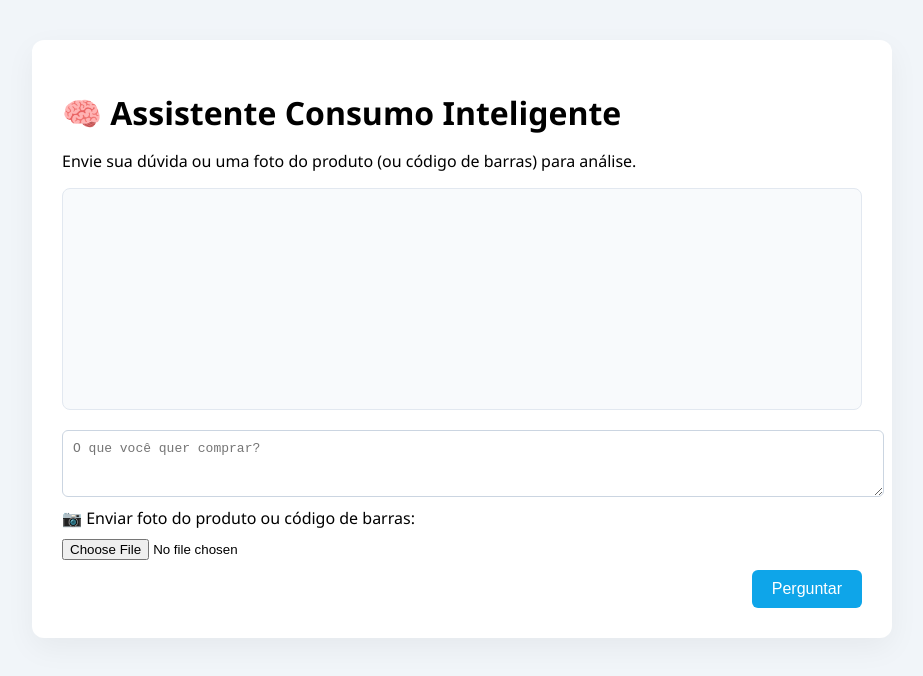
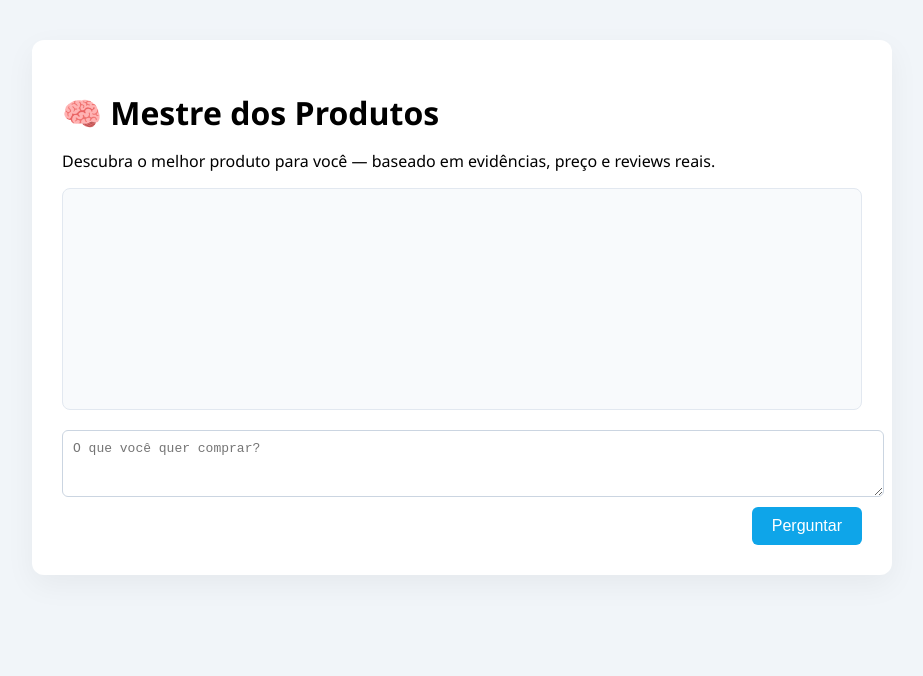
Before and after one commit to somosconsumidores/mestre-dos-produtos-site, a plain HTML site: page index.html in a window 1280 px wide. Shown: the whole page, without its empty margins (178-1101 px from the left). Drawn offline with Linux system fonts and the light colour scheme.

Commit message:
Update index.html

```diff
--- a/index.html
+++ b/index.html
@@ -3,23 +3,18 @@
 <head>
   <meta charset="UTF-8" />
   <meta name="viewport" content="width=device-width, initial-scale=1.0" />
-  <title>Assistente Consumo Inteligente</title>
+  <title>Mestre dos Produtos</title>
   <link rel="stylesheet" href="style.css" />
 </head>
 <body>
   <div class="container">
-    <h1>🧠 Assistente Consumo Inteligente</h1>
-    <p>Envie sua dúvida ou uma foto do produto (ou código de barras) para análise.</p>
+    <h1>🧠 Mestre dos Produtos</h1>
+    <p>Descubra o melhor produto para você — baseado em evidências, preço e reviews reais.</p>
 
     <div class="chat-box" id="chat-box"></div>
 
     <div class="input-area">
       <textarea id="question" placeholder="O que você quer comprar?" rows="3"></textarea>
-
-      <!-- NOVO BLOCO: Upload de imagem -->
-      <label for="imagemInput" class="file-label">📷 Enviar foto do produto ou código de barras:</label>
-      <input type="file" id="imagemInput" accept="image/*" />
-
       <button onclick="enviarPergunta()">Perguntar</button>
     </div>
   </div>
```
